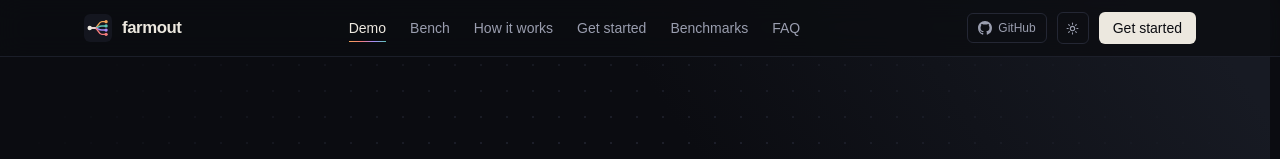
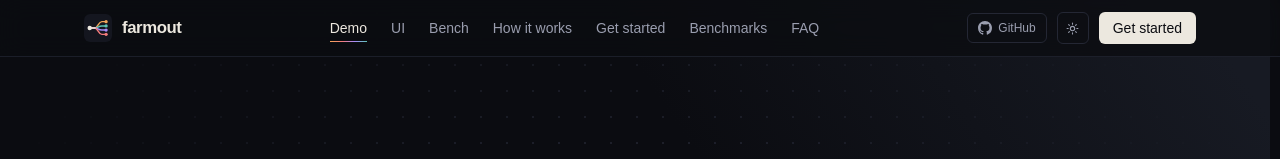
Before and after one commit to JayPokale/farmout, a Next.js app in the folder site/: page / in a window 1280 px wide. Shown: the top 159 px of the page. Built offline with nearby package versions, Linux system fonts and the light colour scheme; no server answers; a web font is replaced by a local one.

Commit message:
Site nav links to the farmout ui section

```diff
--- a/site/src/components/NavLinks.tsx
+++ b/site/src/components/NavLinks.tsx
@@ -7,6 +7,7 @@ import { useEffect, useState } from "react";
 // colours runs under the bar.
 const SECTIONS = [
   { id: "demo", label: "Demo" },
+  { id: "graph", label: "UI" },
   { id: "bench", label: "Bench" },
   { id: "how", label: "How it works" },
   { id: "get-started", label: "Get started" },
```
